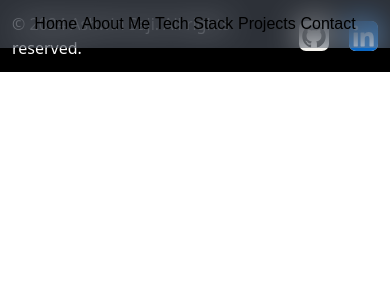
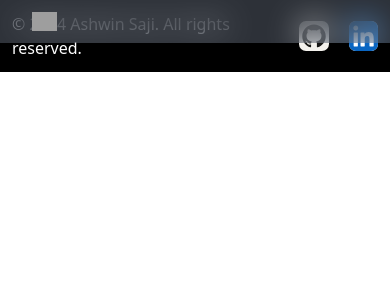
Before and after one commit to AshwinSaji10/PortfolioWebsite, a React (Vite) app: page /Home in a window 390 px wide. Shown: the top 300 px of the page. Built offline with nearby package versions, Linux system fonts and the light colour scheme; grey boxes are pictures that could not be loaded; a web font is replaced by a local one.

Commit message:
added hamburger menu

```diff
--- a/src/components/Home.jsx
+++ b/src/components/Home.jsx
@@ -53,7 +53,7 @@ function Home() {
                 style={{ backgroundImage: `url(${sky})` }}
             >
                 <div className="flex flex-col items-center justify-center text-white text-center pb-5">
-                    <h1 className="font-palanquin text-8xl px-10">
+                    <h1 className="font-palanquin text-8xl  px-10">
                         Welcome to my Portfolio Website!
                     </h1>
                     <p className="font-montserrat text-2xl mt-4">
--- a/src/components/Navbar.jsx
+++ b/src/components/Navbar.jsx
@@ -1,10 +1,27 @@
-import React from "react";
+import React, { useState,useEffect } from "react";
 import { NavLink } from "react-router-dom";
 // import './navbar.css';
 const Navbar = () => {
+    const [isMenuOpen, setIsMenuOpen] = useState(false);
+
+    const toggleMenu = () => {
+        setIsMenuOpen(!isMenuOpen);
+    };
+    useEffect(() => {
+        const handleResize = () => {
+            if (window.innerWidth >= 1024) {
+                setIsMenuOpen(false);
+            }
+        };
+
+        window.addEventListener("resize", handleResize);
+        return () => {
+            window.removeEventListener("resize", handleResize);
+        };
+    }, []);
     return (
         <nav
-            className="fixed z-1000 flex justify-around mt-0 w-full
+            className="fixed z-1000  mt-0 w-full
             backdrop-filter backdrop-blur-lg bg-opacity-30 px-8 py-3 font-montserrat bg-slate-400"
         >
             {/* <img src=""></img> */}
@@ -13,12 +30,31 @@ const Navbar = () => {
                 <NavLink to="/Skills">Skills</NavLink>
                 <NavLink to="/Projects">Projects</NavLink>
                 <NavLink to="/Contact">Contact</NavLink> */}
+            <div className="max-lg:hidden flex justify-around">
                 <a href="#home">Home</a>
                 <a href="#about">About Me</a>
                 {/* <a href="#skills">Skills</a> */}
                 <a href="#stack">Tech Stack</a>
                 <a href="#projects">Projects</a>
                 <a href="#contact">Contact</a>
+            </div>
+            <img
+                className="hidden max-lg:block"
+                src={isMenuOpen?"/icons/cross.svg":"/icons/hamburger.svg"}
+                width={25}
+                height={25}
+                onClick={toggleMenu}
+            ></img>
+            {/* Mobile Menu */}
+            <div className={` ${isMenuOpen ? 'block' : 'hidden'}`}>
+                <div className="flex flex-col items-center justify-center h-full">
+                    <a href="#home" className="py-2" onClick={toggleMenu}>Home</a>
+                    <a href="#about" className="py-2" onClick={toggleMenu}>About Me</a>
+                    <a href="#stack" className="py-2" onClick={toggleMenu}>Tech Stack</a>
+                    <a href="#projects" className="py-2" onClick={toggleMenu}>Projects</a>
+                    <a href="#contact" className="py-2" onClick={toggleMenu}>Contact</a>
+                </div>
+            </div>
         </nav>
     );
 };
```
Lines whose indentation alone changed are shown as unchanged.
